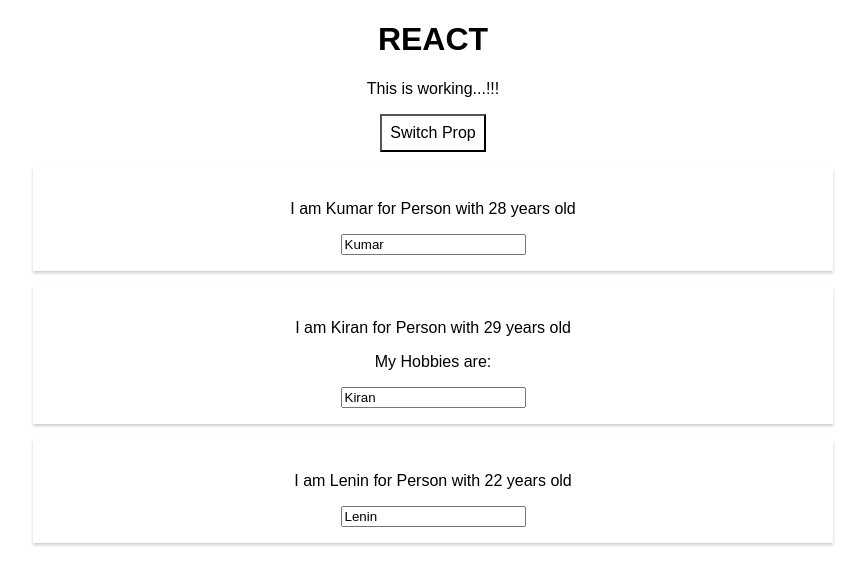
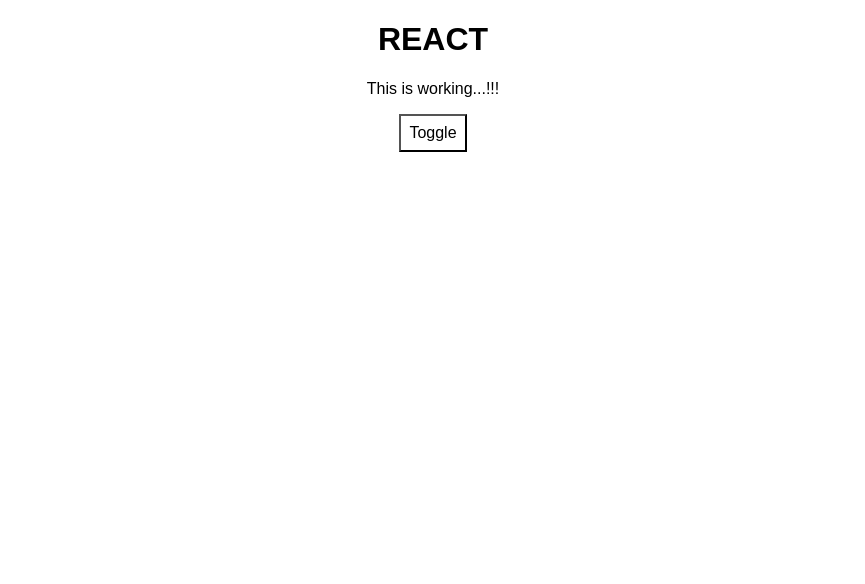
Before and after one commit to Shashank022/reactapp, a React (Create React App) app: page / in a window 1280 px wide. Shown: the top 584 px of the page, without its empty margins (207-1072 px from the left). Built offline with nearby package versions, Linux system fonts and the light colour scheme; the HTML template or start-up script is replaced by a standard one.

Commit message:
New changes

```diff
--- a/src/App.js
+++ b/src/App.js
@@ -25,7 +25,7 @@
 }
 
 togglePersonsHandler = () => {
-  const doesShow = this.StaticRange.showPersons;
+  const doesShow = this.state.showPersons;
   this.setState({showPersons: !doesShow})
 
 }
@@ -54,8 +54,9 @@
     <div className="App">
         <h1>REACT</h1>
         <p>This is working...!!!</p>
-        <button style={style} onClick={() => this.togglePersonsHandler}>Switch Prop</button>
+        <button style={style} onClick={this.togglePersonsHandler}>Toggle</button>
 
+      { this.state.showPersons === true ?
           <div>
             <Person
                 name={this.state.persons[0].name}
@@ -70,7 +71,9 @@
             <Person
                 name={this.state.persons[2].name}
                 age={this.state.persons[2].age}/>
-          </div>
+          </div> : null
+          }
+
     </div>
   );
 }
```
